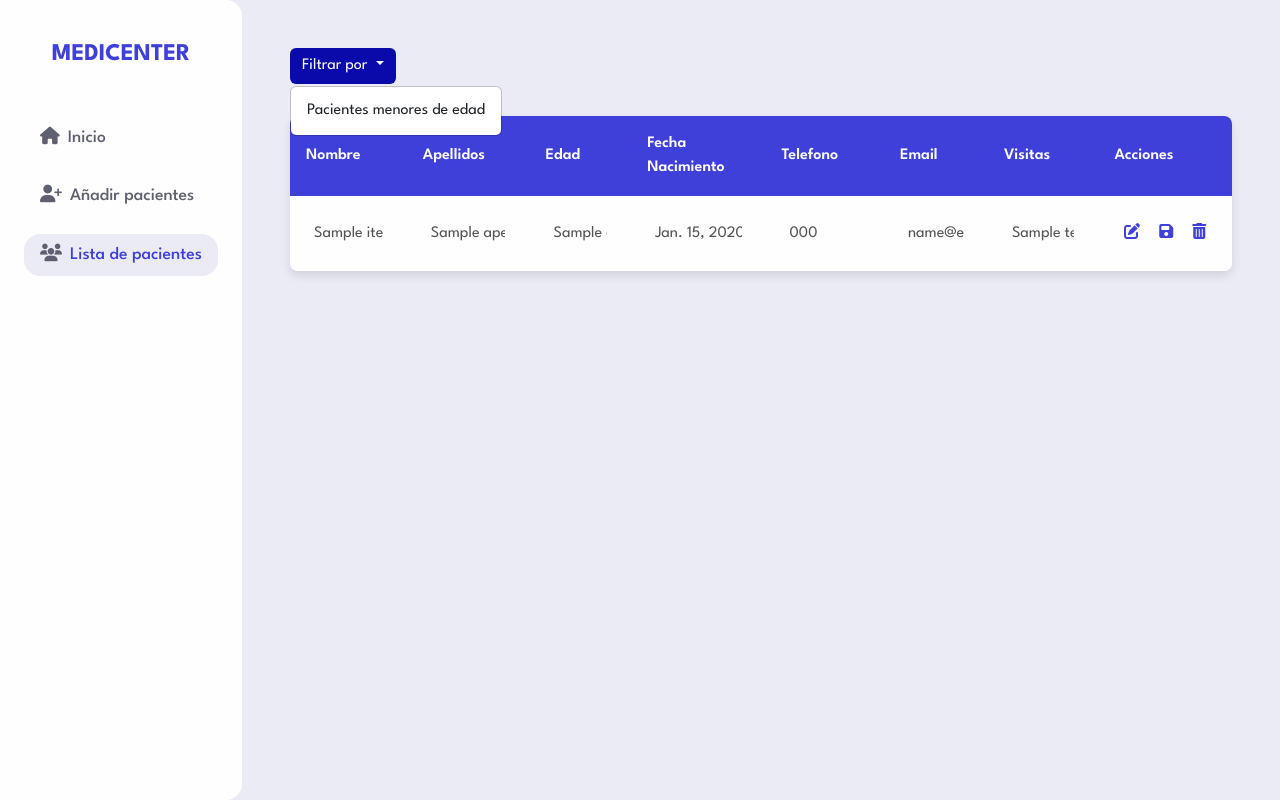
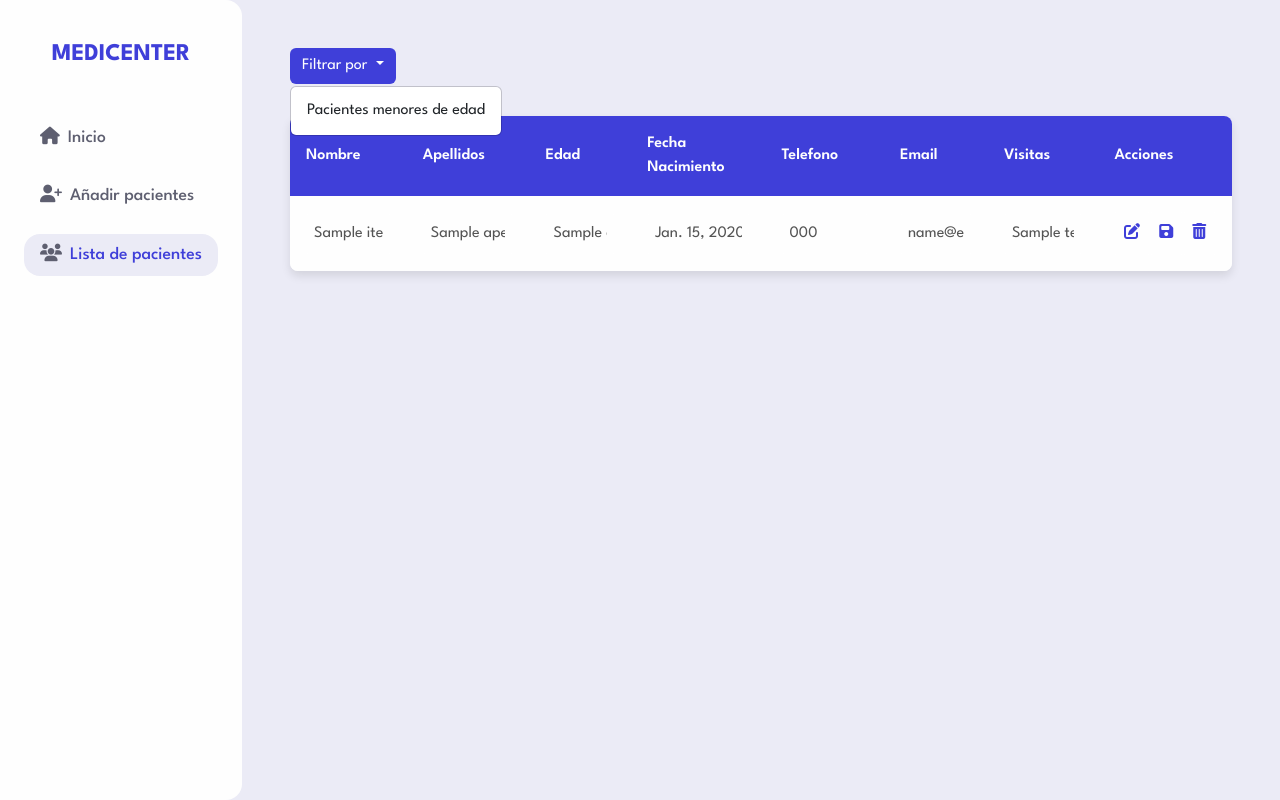
Before and after one commit to NataMellado/evaBackend4, a Django app: page /users/ in a window 1280 px wide, after a click on "Filtrar por". Run offline with Django 5.2, Linux system fonts and the light colour scheme; tables that the repository leaves empty hold one stand-in row (values such as "Sample post"); a database or web service that is not in the repository returns one stand-in record (values such as "Sample title"); data that the repository does not hold is empty; some libraries are stand-ins or nearby versions.

Commit message:
Change styles dropdown

```diff
--- a/static/css/styles.css
+++ b/static/css/styles.css
@@ -258,12 +258,12 @@ td.actions {
 
 /* Dropdown */
 .dropdown-custom {
-  background-color: var(--bright-blue);
+  background-color: var(--bright-blue) !important;
   color: var(--white) !important;
   border: none !important;
 }
 
-.dropdown-custom:focus,
-.dropdown-custom:hover {
-  background-color: var(--dark-blue);
+.dropdown-menu {
+  --bs-dropdown-link-active-bg: var(--pale-blue);
+  --bs-dropdown-link-active-color: var(--dark-gray);
 }
```
